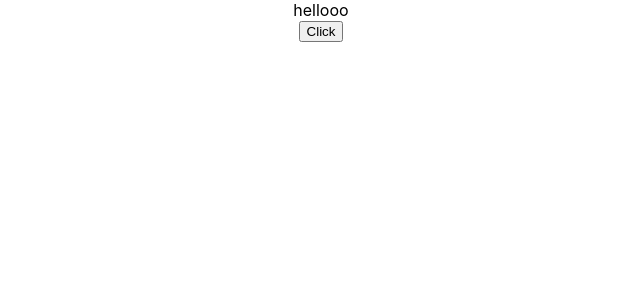
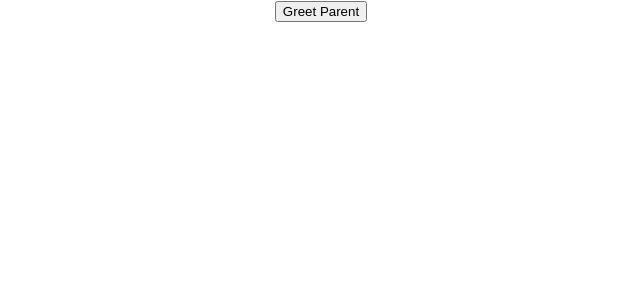
Before and after one commit to furkanksl/Learning-ReactJs, a React (Create React App) app: page / in a window 1280 px wide. Shown: the top 300 px of the page, without its empty margins (319-959 px from the left). Built offline with nearby package versions, Linux system fonts and the light colour scheme.

Commit message:
Methos as props

```diff
--- a/src/App.js
+++ b/src/App.js
@@ -9,12 +9,14 @@
 import FunctionClick from './components/FunctionClick';
 import ClassClick from './components/ClassClick';
 import EventBind from './components/EventBind';
+import ParentComponent from './components/ParentComponent';
 
 function App() {
   return (
     <div className="App">
+      <ParentComponent />
+      {/*
       <EventBind />
-      {/*
       <FunctionClick />
       <ClassClick />
       <Counter />
--- /dev/null
+++ b/src/components/ChildComponent.js
@@ -0,0 +1,11 @@
+import React from 'react'
+
+function ChildComponent(props) {
+    return (
+        <div>
+            <button onClick={()=> props.greetHandler('child')} >Greet Parent</button>
+        </div>
+    )
+}
+
+export default ChildComponent
--- /dev/null
+++ b/src/components/ParentComponent.js
@@ -0,0 +1,29 @@
+import React, { Component } from 'react'
+import ChildComponent from './ChildComponent';
+
+export class ParentComponent extends Component {
+
+    constructor(props) {
+        super(props)
+
+        this.state = {
+             parentName: 'Parent',
+        }
+        this.greetParent = this.greetParent.bind(this);
+    }
+
+
+    greetParent (childName){
+        alert(`Hello ${this.state.parentName} from ${childName}`)
+    }
+
+    render() {
+        return (
+            <div>
+                <ChildComponent greetHandler={this.greetParent} />
+            </div>
+        )
+    }
+}
+
+export default ParentComponent
```
